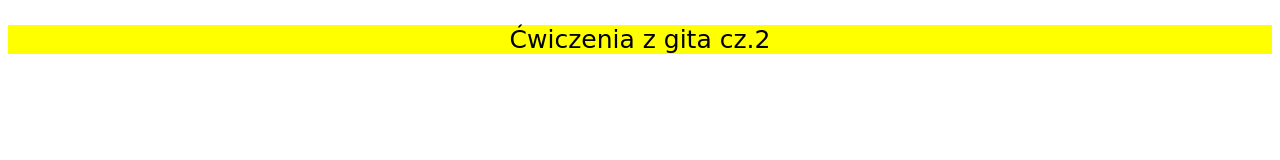
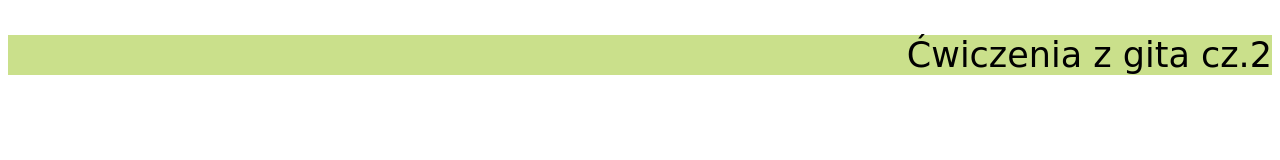
Before and after one commit to frontendpodyplomowe/git2, a plain HTML site: page index.html in a window 1280 px wide. Drawn offline with Linux system fonts and the light colour scheme.

Commit message:
changes styles css

```diff
--- a/style.css
+++ b/style.css
@@ -1,6 +1,6 @@
 p {
-    background-color: yellow;
-    font-size: 25px;
-    text-align: center;
-    font-family: cursive;
+  background-color: rgb(202, 224, 139);
+  font-size: 35px;
+  text-align: right;
+  font-family: cursive;
 }
```
